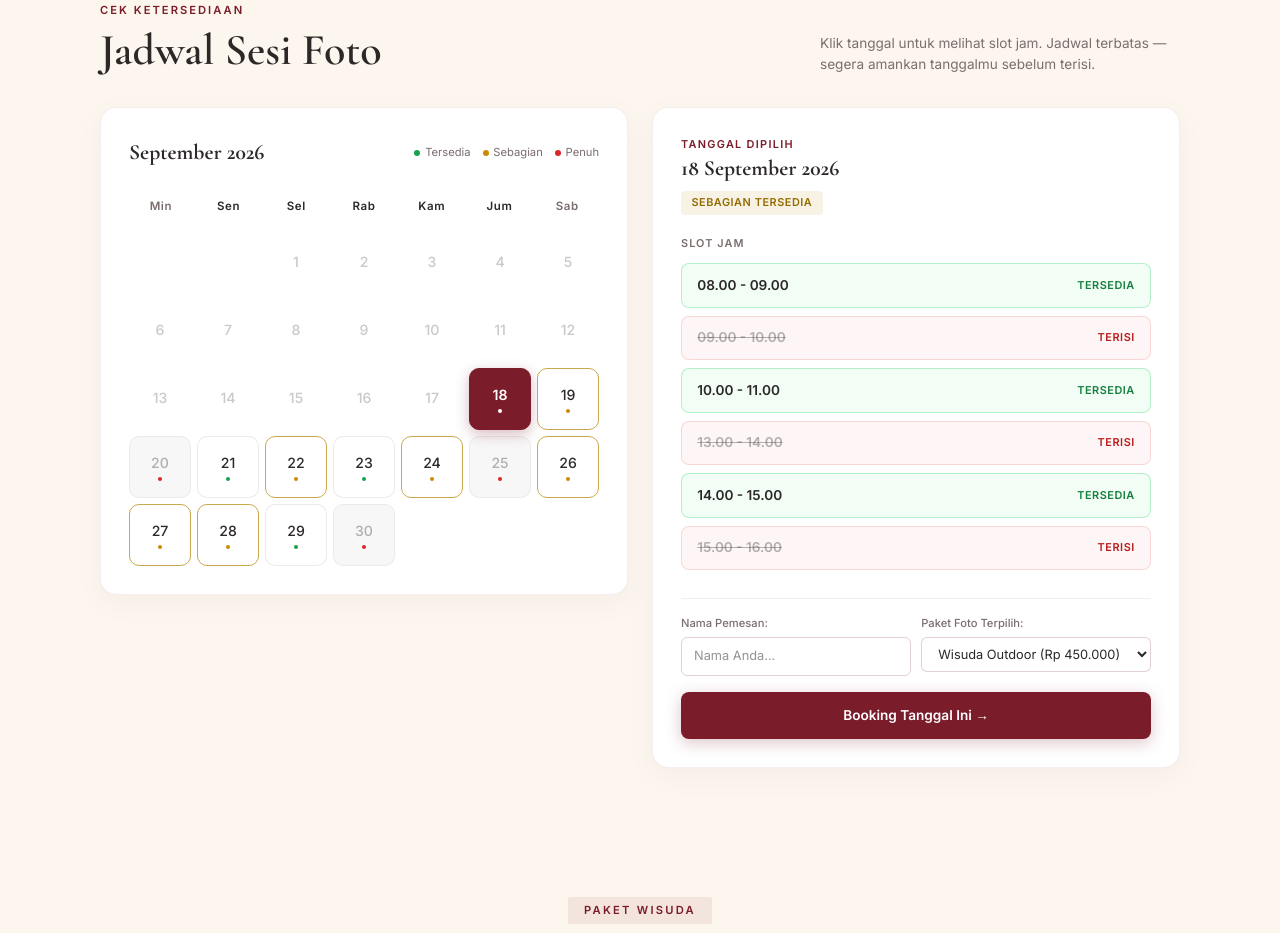
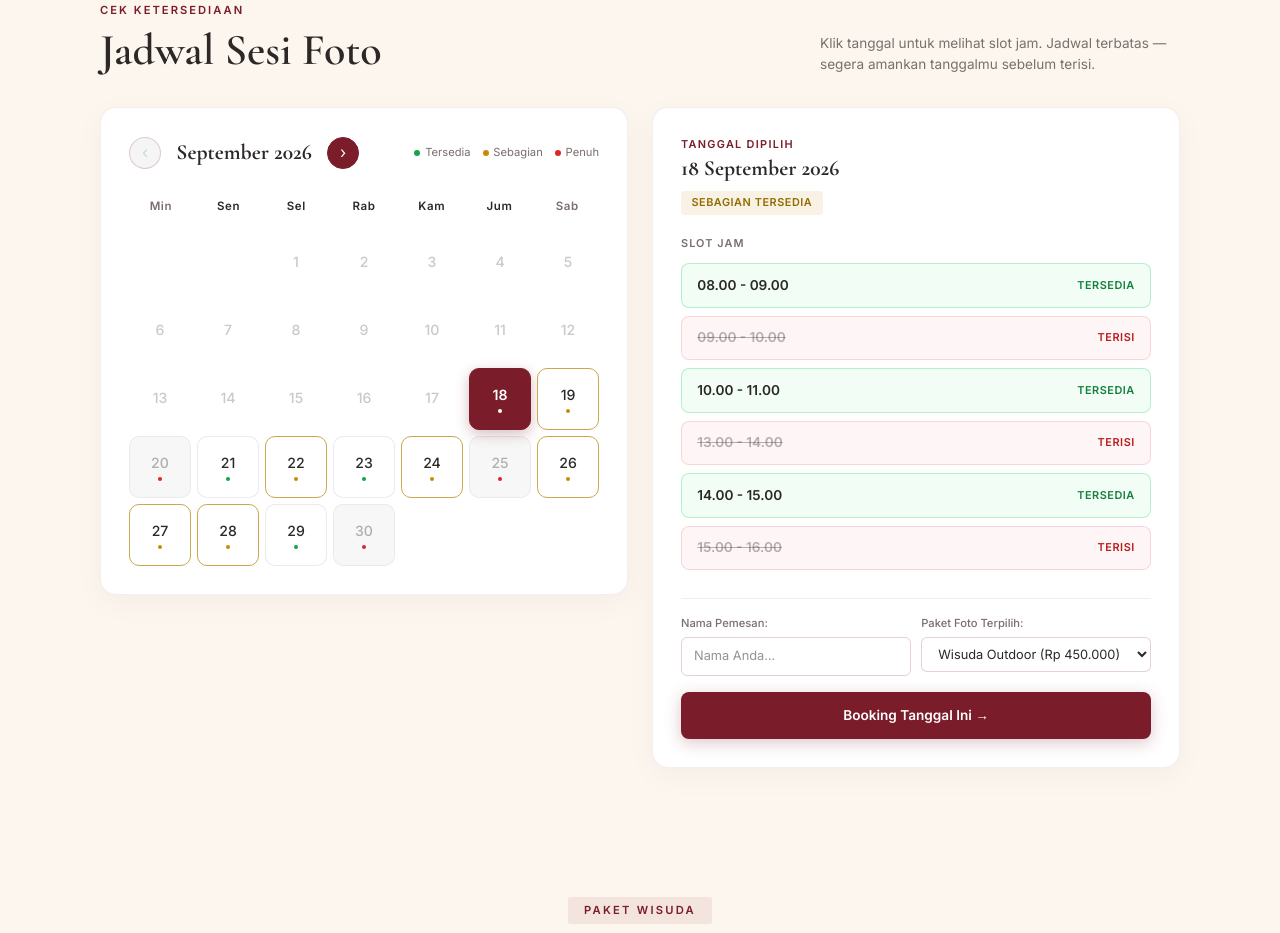
Before and after one commit to andrew-sora/yeka-studio, a Next.js app: page / in a window 1280 px wide. Shown: the part 1080-2013 px from the top of the page. Built offline with nearby package versions, Linux system fonts and the light colour scheme.

Commit message:
feat: add month navigation controls (next/prev month) to availability calendar

```diff
--- a/src/components/AvailabilitySection.tsx
+++ b/src/components/AvailabilitySection.tsx
@@ -22,19 +22,22 @@ const MONTH_ID = [
 ];
 const DAY_SHORT = ['Min', 'Sen', 'Sel', 'Rab', 'Kam', 'Jum', 'Sab'];
 
-// Generate slot data for current month
-function buildCurrentMonthCalendar(): CalendarDay[] {
+// Generate slot data for any requested month and year
+function buildMonthCalendar(targetYear: number, targetMonth: number): CalendarDay[] {
   const today = new Date();
-  const year = today.getFullYear();
-  const month = today.getMonth();
-  const todayDate = today.getDate();
-  const daysInMonth = new Date(year, month + 1, 0).getDate();
+  const currentYear = today.getFullYear();
+  const currentMonth = today.getMonth();
+  const currentDate = today.getDate();
 
+  const isCurrentMonth = targetYear === currentYear && targetMonth === currentMonth;
+  const isPastMonth = targetYear < currentYear || (targetYear === currentYear && targetMonth < currentMonth);
+
+  const daysInMonth = new Date(targetYear, targetMonth + 1, 0).getDate();
   const days: CalendarDay[] = [];
 
   for (let d = 1; d <= daysInMonth; d++) {
-    const isPast = d < todayDate;
-    const dayOfWeek = new Date(year, month, d).getDay();
+    const isPast = isPastMonth || (isCurrentMonth && d < currentDate);
+    const dayOfWeek = new Date(targetYear, targetMonth, d).getDay();
 
     let slots: TimeSlot[] = [];
 
@@ -97,13 +100,18 @@ function buildCurrentMonthCalendar(): CalendarDay[] {
 }
 
 export default function AvailabilitySection() {
-  const today = new Date();
-  const viewMonth = today.getMonth();
-  const viewYear = today.getFullYear();
-  const todayDate = today.getDate();
+  const today = useMemo(() => new Date(), []);
+  const [monthOffset, setMonthOffset] = useState(0);
 
-  // Set default selected date to today (or first available day)
-  const [selectedDate, setSelectedDate] = useState<number | null>(todayDate);
+  const targetDate = useMemo(() => {
+    return new Date(today.getFullYear(), today.getMonth() + monthOffset, 1);
+  }, [today, monthOffset]);
+
+  const viewYear = targetDate.getFullYear();
+  const viewMonth = targetDate.getMonth();
+
+  // Set default selected date to today or null when changing month
+  const [selectedDate, setSelectedDate] = useState<number | null>(() => monthOffset === 0 ? today.getDate() : null);
   const [selectedSlot, setSelectedSlot] = useState<string | null>(null);
   const [selectedPackage, setSelectedPackage] = useState<string>('Wisuda Outdoor');
   const [guestName, setGuestName] = useState<string>('');
@@ -111,9 +119,16 @@ export default function AvailabilitySection() {
   const sectionRef = useRef<HTMLDivElement>(null);
   const slotPanelRef = useRef<HTMLDivElement>(null);
 
-  const calendarDays = useMemo(() => buildCurrentMonthCalendar(), []);
+  const calendarDays = useMemo(() => buildMonthCalendar(viewYear, viewMonth), [viewYear, viewMonth]);
   const firstWeekday = new Date(viewYear, viewMonth, 1).getDay();
   const selectedDayData = calendarDays.find(d => d.date === selectedDate);
+
+  const changeMonth = (delta: number) => {
+    const newOffset = Math.max(0, Math.min(6, monthOffset + delta));
+    setMonthOffset(newOffset);
+    setSelectedDate(newOffset === 0 ? today.getDate() : null);
+    setSelectedSlot(null);
+  };
 
   // Listen to selectPackage custom event from pricing cards
   useEffect(() => {
@@ -246,21 +261,70 @@ export default function AvailabilitySection() {
               border: '1px solid rgba(123,28,42,0.08)',
             }}
           >
-            {/* Header: Month Title & Legend */}
+            {/* Header: Month Title with Navigation Arrows & Legend */}
             <div style={{
               display: 'flex',
               justifyContent: 'space-between',
               alignItems: 'center',
               marginBottom: '1.5rem',
               flexWrap: 'wrap',
-              gap: '0.5rem',
+              gap: '0.75rem',
             }}>
+              {/* Month Navigation Controls */}
+              <div style={{ display: 'flex', alignItems: 'center', gap: '0.5rem' }}>
+                <button
+                  onClick={() => changeMonth(-1)}
+                  disabled={monthOffset === 0}
+                  aria-label="Bulan sebelumnya"
+                  style={{
+                    width: '32px',
+                    height: '32px',
+                    borderRadius: '50%',
+                    border: '1px solid rgba(123,28,42,0.2)',
+                    background: monthOffset === 0 ? 'rgba(0,0,0,0.04)' : 'white',
+                    color: monthOffset === 0 ? '#CBD5E1' : 'var(--maroon)',
+                    display: 'flex',
+                    alignItems: 'center',
+                    justifyContent: 'center',
+                    cursor: monthOffset === 0 ? 'not-allowed' : 'pointer',
+                    fontSize: '1rem',
+                    transition: 'all 0.2s ease',
+                  }}
+                >
+                  &#8249;
+                </button>
+
                 <div className="font-display" style={{
                   fontSize: '1.35rem',
                   fontWeight: 700,
                   color: 'var(--charcoal)',
+                  minWidth: '150px',
+                  textAlign: 'center',
                 }}>
                   {MONTH_ID[viewMonth]} {viewYear}
+                </div>
+
+                <button
+                  onClick={() => changeMonth(1)}
+                  disabled={monthOffset >= 6}
+                  aria-label="Bulan berikutnya"
+                  style={{
+                    width: '32px',
+                    height: '32px',
+                    borderRadius: '50%',
+                    border: '1px solid var(--maroon)',
+                    background: monthOffset >= 6 ? 'rgba(0,0,0,0.04)' : 'var(--maroon)',
+                    color: monthOffset >= 6 ? '#CBD5E1' : 'white',
+                    display: 'flex',
+                    alignItems: 'center',
+                    justifyContent: 'center',
+                    cursor: monthOffset >= 6 ? 'not-allowed' : 'pointer',
+                    fontSize: '1rem',
+                    transition: 'all 0.2s ease',
+                  }}
+                >
+                  &#8250;
+                </button>
               </div>
 
               {/* Inline Legend Track */}
```
Lines whose indentation alone changed are shown as unchanged.
